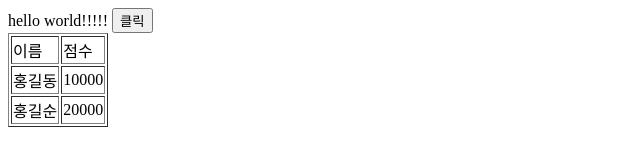
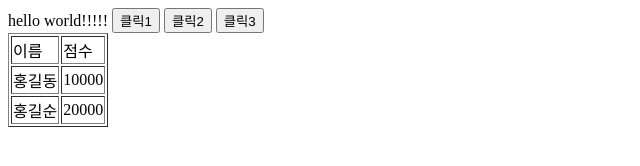
Before and after one commit to ksdec19/ksdec19.github.io, a plain HTML site: page index.html in a window 1280 px wide. Shown: the whole page, without its empty margins (0-640 px from the left). Drawn offline with Linux system fonts and the light colour scheme.

Commit message:
버튼 3개 생성

```diff
--- a/index.html
+++ b/index.html
@@ -8,7 +8,9 @@
 </head>
 <body>
     hello world!!!!!
-    <button >클릭</button>
+    <button>클릭1</button>
+    <button>클릭2</button>
+    <button>클릭3</button>
     <table border=1>
         <tr>
         <td>이름</td>
```
